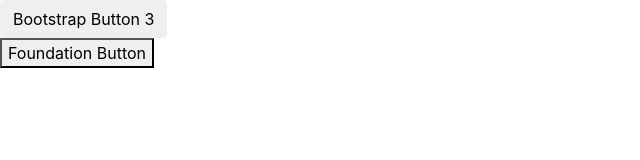
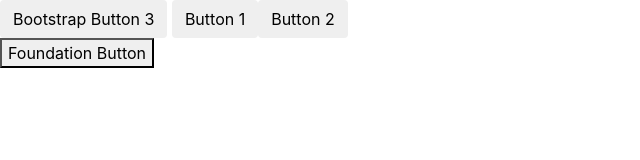
Before and after one commit to MEnenko/templater, a plain HTML site: page index.html in a window 1280 px wide. Shown: the whole page, without its empty margins (0-640 px from the left). Drawn offline with nearby package versions, Linux system fonts and the light colour scheme.

Commit message:
refactoring templater.js

```diff
--- a/index.html
+++ b/index.html
@@ -2,46 +2,40 @@
     <head>
         <meta charset="utf-8">
         <link rel="stylesheet" href="https://stackpath.bootstrapcdn.com/bootstrap/4.1.3/css/bootstrap.min.css" integrity="sha384-MCw98/SFnGE8fJT3GXwEOngsV7Zt27NXFoaoApmYm81iuXoPkFOJwJ8ERdknLPMO" crossorigin="anonymous">
-        <script src="jquery-3.3.1.min.js"></script>
+        <script src="https://ajax.googleapis.com/ajax/libs/jquery/3.3.1/jquery.min.js"></script>
         <script src="templater.js"></script>
 
     </head>
     <body>
+
         <section id="bootstrap-templates">
-            <button type="submit" class="some-class">
+            <bootstrapbutton type="submit" class="some-class">
                 Bootstrap Button 3
-            </button>
+            </bootstrapbutton>
+            <bootstrapbuttongrup></bootstrapbuttongrup>
         </section>
         <section id="foundation-templates">
-            <button type="submit" class="some-class">
+            <bootstrapbutton type="submit" class="some-class">
               Foundation Button
-            </button>
+            </bootstrapbutton>
         </section>
 
         <script>
+
+
             $('#bootstrap-templates').templater({
                 tags: {
-                    'button': '<button class="btn btn-default {{class}}" type="{{type}}">{{html}}</button>'
+                    'bootstrapbutton': '<button class="btn btn-default {{class}}" type="{{type}}">{{html}}</button>',
+                    'bootstrapbuttongrup': '<bootstrapbutton>Button 1</bootstrapbutton><bootstrapbutton>Button 2</bootstrapbutton>'
                 }
             });
+
             $('#foundation-templates').templater({
                 tags: {
-                    'button': '<button class="button {{class}}" type="{{type}}">{{html}}</button>'
+                    'bootstrapbutton': '<button class="button {{class}}" type="{{type}}">{{html}}</button>'
                 }
             });
         </script>
 
-        <!-- <script>
-
-            templater.addTag(
-                'bootstrap_button',
-                '<button class="{{class}}" type="{{type}}">' +
-                '{{html}}' +
-                '</button>'
-            );
-
-            templater.run();
-        </script>         -->
-
     </body>
 </html>
--- a/templater.js
+++ b/templater.js
@@ -1,73 +1,56 @@
+(function() {
 	$.fn.templater = function(options) {
 		var tags = {};
-
 		$.extend(tags, options.tags);
-
-    for(var key in tags){
-        $(this.children()).each(function(){
-            $(this).replaceWith(render($(this) ,tags[key]))
+        var collection = $(this);
+        while(isCheckCustomTags(collection, tags)) {
+            for (var key in tags) {
+                collection.find(key).each(function() {
+                    var tag = $(this);
+                    tag.replaceWith(render(tag, tags[key]))
                 });
-    }
-}
-
-function render(tag, templat) {
-    var attributes = templat.match(/[^{}]+(?=})/g);
-
-    attributes.forEach(function(element) {
-        var valueAttributes;
-
-        var reg = new RegExp('{{'+element+'}}');
-
-        if (templat.includes(element) && element == 'html') {
-            valueAttributes = tag.text();
-            templat = templat.replace(reg, valueAttributes);
-        } else if(templat.includes(element)) {
-            valueAttributes = tag.attr(element);
-            templat = templat.replace(reg, valueAttributes);
-        }
-    });
-
-    return templat;
-}
-
-/*
-function Templater() {
-
-    var tags = {};
-
-    this.run = function() {
-        for (var key in tags) {
-            var tagList = document.body.querySelectorAll(key);
-            for (tag of tagList) {
-                tag.outerHTML = render(tag, tags[key]);
             }
         }
     }
 
-    function render(tag, templat) {
-        var attributes = templat.match(/[^{}]+(?=})/g);
-
-        attributes.forEach(function(element) {
-            var valueAttributes;
-
-            var reg = new RegExp('{{'+element+'}}');
-
-            if (templat.includes(element) && element == 'html') {
-                valueAttributes = tag.innerHTML;
-                templat = templat.replace(reg, valueAttributes);
-            } else if(templat.includes(element)) {
-                valueAttributes = tag.getAttribute(element);
-                templat = templat.replace(reg, valueAttributes);
+	function render(tag, template) {
+        attributes = getAttributesTags(template);
+        if (attributes) {
+            attributes.forEach(function(attribute) {
+                var value;
+                var reg = getRegExp(attribute);
+                if (!template.includes(attribute)) {
+                    return;
                 }
+                if (attribute == 'html') {
+                    value = tag.html();
+                } else {
+                    value = tag.attr(attribute) || '';
+                }
+                template = getTemplateWithReplacedAttribute(template, reg, value);
             });
-
-        return templat;
+        }
+		return template;
 	}
 
-    this.addTag = function(tag, templat) {
-        tags[tag] = templat;
+	function getAttributesTags(template) {
+        return template.match(/[^{}]+(?=})/g);
+    }
+
+    function isCheckCustomTags(collection, tags) {
+        for (var tag in tags) {
+            if (collection.find(tag).length > 0) {
+                return true;
             }
         }
+        return false;
+    }
 
-var templater = new Templater();
-*/
+	function getTemplateWithReplacedAttribute(template, reg, value) {
+		return template.replace(reg, value);
+	}
+
+	function getRegExp(attribute) {
+		return (new RegExp('{{' + attribute + '}}'));
+	}
+})()
```
Lines whose indentation alone changed are shown as unchanged.
